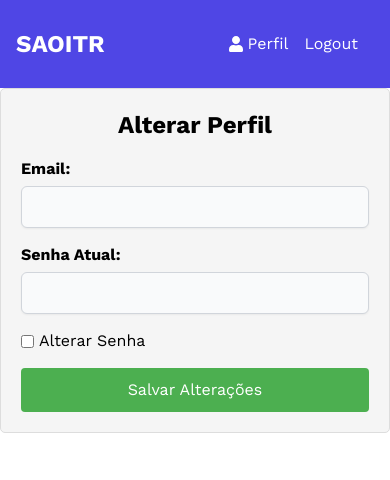
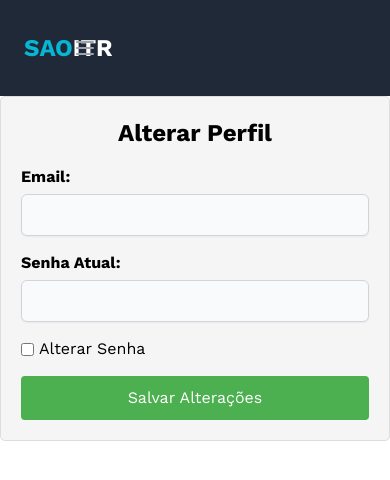
Before and after one commit to pabgio/clienteServidor, a Next.js app in the folder frontend/: page /alteraPerfil in a window 390 px wide. Shown: the top 480 px of the page. Built offline with nearby package versions, Linux system fonts and the light colour scheme.

Commit message:
Update Navbar.jsx

```diff
--- a/frontend/src/components/Navbar.jsx
+++ b/frontend/src/components/Navbar.jsx
@@ -1,49 +1,163 @@
+import { useAuthContext } from "@/hooks/useAuthContext";
+import { useLogout } from "@/hooks/useLogout";
 import Link from "next/link";
-import { useRouter } from "next/router";
-import React from "react";
-import { IconContext } from "react-icons";
-import { FaUser } from "react-icons/fa";
-import { useLogout } from "@/hooks/useLogout";
+import { useState } from "react";
+import { BiUserCircle } from "react-icons/bi";
 
-const Navbar = () => {
-  const router = useRouter();
-  const { logout } = useLogout();
-  const {message} = useLogout();
+export default function Navbar() {
+  const [isMenuOpen, setIsMenuOpen] = useState(false);
+  const { logout, isLoading } = useLogout();
+  const { user } = useAuthContext();
 
-  const handleLogout = async () => {
-    await logout(); // Chame a função logout ao fazer logout
+  const toggleMenu = () => {
+    setIsMenuOpen(!isMenuOpen);
+  };
 
-    // O redirecionamento para a página de login será tratado internamente no hook useLogout
+  const handleClick = () => {
+    if (!isLoading) {
+      logout();
+    }
   };
 
   return (
-    <div>
-      <header className="bg-indigo-600 py-4">
-        <div className="container mx-auto flex justify-between items-center px-4">
-          <h1 className="text-white text-2xl font-bold">SAOITR</h1>
-          <nav className="bg-indigo-600">
-            <ul className="flex space-x-4">
-              <li>
-                <Link href="/perfil" className="text-white hover:text-gray-300 flex items-center">
-                  <IconContext.Provider value={{ className: "mr-1" }}>
-                    <FaUser />
-                  </IconContext.Provider>
-                  Perfil
+    <>
+      <nav className="bg-gray-800">
+        <div className="px-2 sm:px-6 lg:px-9">
+          <div className="relative flex h-16 items-center justify-between">
+            <div className="flex flex-1 items-center justify-start sm:items-stretch sm:justify-start">
+              <div className="flex flex-shrink-0 items-center">
+                <Link href="/home" className="text-2xl font-bold text-white">
+                  <span className="text-cyan-500">SAO</span>ITR
                 </Link>
-              </li>
-              <li>
-                <button onClick={handleLogout} className="text-white hover:text-gray-300">
+              </div>
+            </div>
+
+            <div className="hidden md:block">
+              {user && (
+                <p className="text-sm font-medium text-gray-300">
+                  <a href="/usuario">
+                    Bem-vindo{" "}
+                    <span className="text-cyan-500">{user.email}</span>
+                  </a>
+                </p>
+              )}
+            </div>
+
+            <div className="absolute inset-y-0 right-0 flex items-center pr-2 sm:hidden">
+              {user && (
+                <div className="mr-4">
+                  <a href="/usuario">
+                    <BiUserCircle className="h-6 w-6 text-cyan-500" />
+                  </a>
+                </div>
+              )}
+
+              <button
+                type="button"
+                className="inline-flex items-center justify-center rounded-md p-2 text-gray-400 hover:bg-gray-700 hover:text-white focus:outline-none focus:ring-2 focus:ring-inset focus:ring-white"
+                aria-controls="mobile-menu"
+                aria-expanded={isMenuOpen ? "true" : "false"}
+                onClick={toggleMenu}
+              >
+                <span className="sr-only">Open main menu</span>
+                <svg
+                  className={`block h-6 w-6 ${isMenuOpen ? "hidden" : "block"}`}
+                  xmlns="http://www.w3.org/2000/svg"
+                  fill="none"
+                  viewBox="0 0 24 24"
+                  stroke="currentColor"
+                  aria-hidden="true"
+                >
+                  <path
+                    strokeLinecap="round"
+                    strokeLinejoin="round"
+                    strokeWidth={2}
+                    d="M4 6h16M4 12h16M4 18h16"
+                  />
+                </svg>
+                <svg
+                  className={`h-6 w-6 ${isMenuOpen ? "block" : "hidden"}`}
+                  xmlns="http://www.w3.org/2000/svg"
+                  fill="none"
+                  viewBox="0 0 24 24"
+                  stroke="currentColor"
+                  aria-hidden="true"
+                >
+                  <path
+                    strokeLinecap="round"
+                    strokeLinejoin="round"
+                    strokeWidth={2}
+                    d="M6 18L18 6M6 6l12 12"
+                  />
+                </svg>
+              </button>
+            </div>
+
+            <div
+              className={`space-x-4 sm:flex ${
+                isMenuOpen ? "hidden" : "block"
+              } hidden sm:block`}
+            >
+              {user ? (
+                <Link
+                  href="/"
+                  className="rounded-md px-3 py-2 text-sm font-medium text-gray-300 hover:bg-gray-700 hover:text-white"
+                  onClick={handleClick}
+                >
                   Logout
-                </button>
-                {message && <Error erroMensagem={message} className="mt-4" />}
+                </Link>
+              ) : (
+                <>
+                  <Link
+                    href="/login"
+                    className="rounded-md px-3 py-2 text-sm font-medium text-gray-300 hover:bg-gray-700 hover:text-white"
+                  >
+                    Login
+                  </Link>
+                  <Link
+                    href="/signup"
+                    className="rounded-md px-3 py-2 text-sm font-medium text-gray-300 hover:bg-gray-700 hover:text-white"
+                  >
+                    Cadastro
+                  </Link>
+                </>
+              )}
+            </div>
+          </div>
+        </div>
 
-              </li>
-            </ul>
-          </nav>
+        <div
+          className={`${isMenuOpen ? "block" : "hidden"} sm:hidden`}
+          id="mobile-menu"
+        >
+          <div className="flex flex-col items-center space-y-1 px-2 pb-3 pt-2">
+            {user ? (
+              <Link
+                href="/"
+                className="block rounded-md px-3 py-2 text-base font-medium text-gray-300 hover:bg-gray-700 hover:text-white"
+                onClick={handleClick}
+              >
+                Logout
+              </Link>
+            ) : (
+              <>
+                <Link
+                  href="/login"
+                  className="rounded-md px-3 py-2 text-sm font-medium text-gray-300 hover:bg-gray-700 hover:text-white"
+                >
+                  Login
+                </Link>
+                <Link
+                  href="/signup"
+                  className="rounded-md px-3 py-2 text-sm font-medium text-gray-300 hover:bg-gray-700 hover:text-white"
+                >
+                  Cadastro
+                </Link>
+              </>
+            )}
+          </div>
         </div>
-      </header>
-    </div>
+      </nav>
+    </>
   );
-};
-
-export default Navbar;
+}
```
